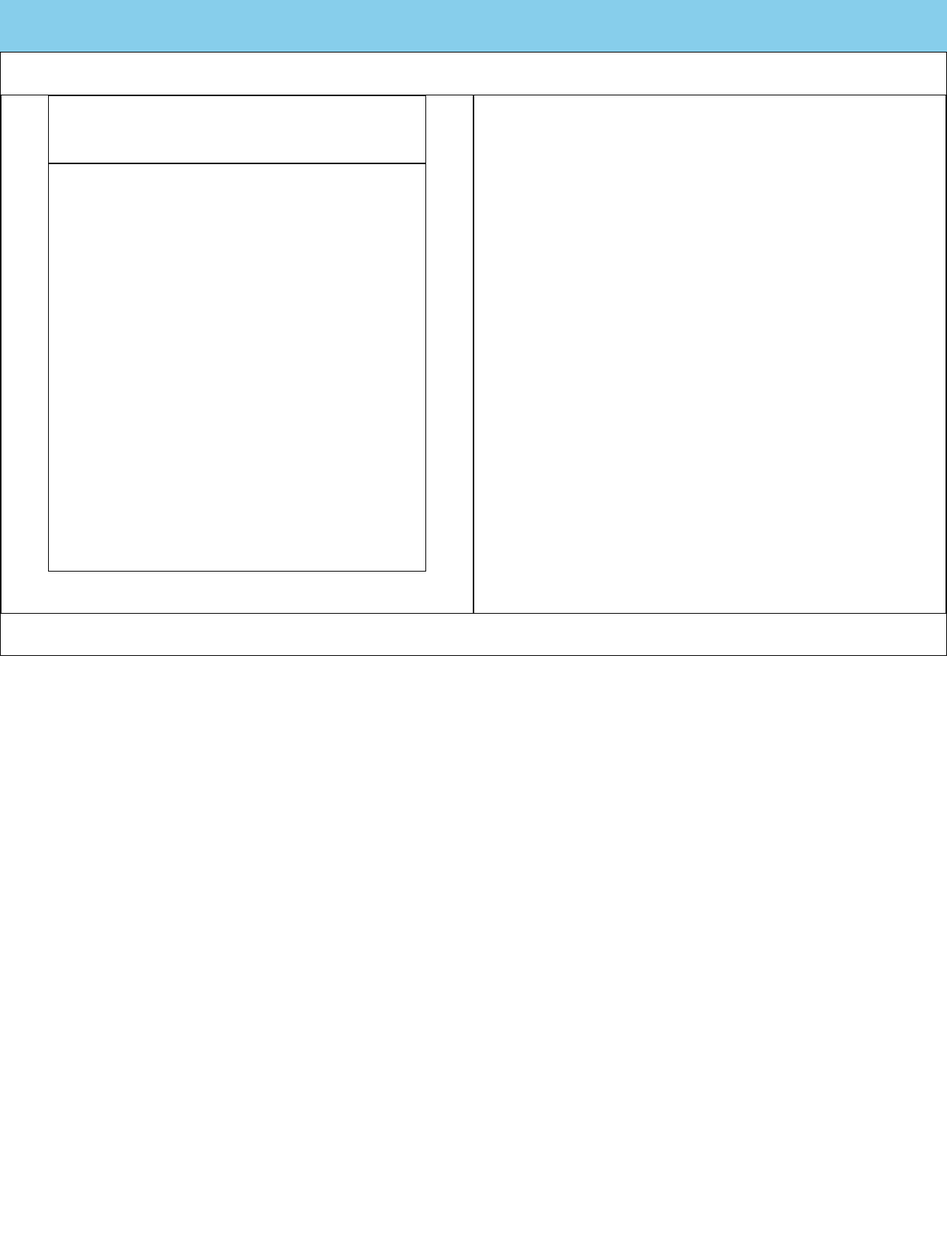
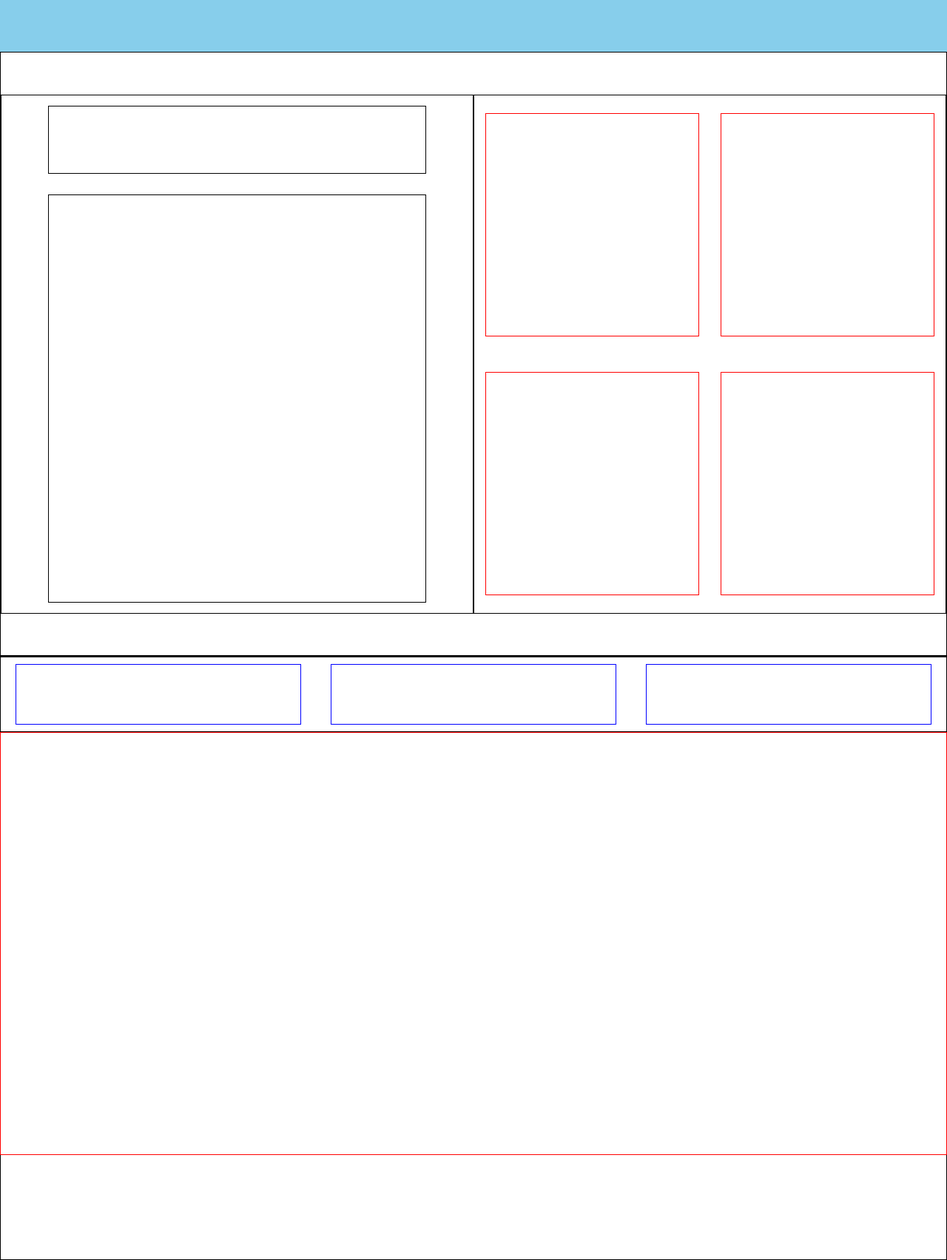
Before and after one commit to sungjinjoo/project1, a plain HTML site: page index.html in a window 1280 px wide. Shown: the part 900-2604 px from the top of the page at 74% size. Before the commit the page ends 1787 px from the top, so only its background shows below. Drawn offline with Linux system fonts and the light colour scheme.

Commit message:
프로젝트

```diff
--- /dev/null
+++ b/css/style.css
@@ -0,0 +1,209 @@
+
+* {
+    padding: o;
+    margin: 0;
+}
+
+.popup {
+    position: fixed;
+    width: min(50%, 500px);
+    padding: 5% 2%;
+    font-size: 1.8rem;
+    line-height: 1.75;
+    background-color: #fff;
+    z-index: 9999999;
+    top: 10%;
+    left: 30%;
+}
+
+.popup>span {
+    user-select: none;
+    cursor: pointer;
+    position: absolute;
+    background-color: gray;
+    padding: 1% 3%;
+    right: 10%;
+    bottom: 10%;
+    color: #fff;
+    box-shadow: 0 0 45px rgba(0, 0, 0, .4);
+}
+
+.logo {
+    width: 100%;
+    height: 85px;
+    background: blue;
+    display: flex;
+    margin: auto;
+    flex-direction: column;
+    flex-wrap: nowrap;
+    align-items: center;
+}
+
+.logo_box {
+    width: 20%;
+    height: 80px;
+    background: red;
+}
+
+
+
+header {
+    max-width: 100%;
+    height: 85px;
+    background: beige;
+    display: flex;
+}
+
+.gnb {
+    width: 80%;
+    height: 85px;
+    background: red;
+    display: flex;
+}
+
+.c1,
+.c2,
+.c3,
+.c4,
+.c5 {
+    width: 200px;
+    height: 50px;
+    border: 1px solid black;
+}
+
+.icon {
+    width: 20%;
+    height: 85px;
+    background: orange;
+    display: flex;
+}
+
+.icon1,
+.icon2,
+.icon3 {
+    width: 30%;
+    height: 80px;
+    border: 1px solid black;
+
+}
+
+.main {
+    max-width: 100%;
+    height: 800px;
+    background: skyblue;
+    margin: auto;
+    display: flex;
+    justify-content: center;
+    align-items: center;
+}
+
+.main_icon {
+    width: 780px;
+    height: 210px;
+    background: green;
+}
+
+section {
+    max-width: 100%;
+    height: 815px;
+    border: 1px solid black;
+    margin: auto;
+    display: flex;
+    align-items: center;
+}
+
+.box1 {
+    width: 50%;
+    height: 700px;
+    border: 1px solid black;
+    display: flex;
+    flex-direction: column;
+    align-items: center;
+    justify-content: space-around
+}
+
+.box1_menu {
+    width: 80%;
+    height: 90px;
+    border: 1px solid black;
+}
+
+.box1_menu2 {
+    width: 80%;
+    height: 550px;
+    border: 1px solid black;
+
+}
+
+.box2 {
+    width: 50%;
+    height: 700px;
+    border: 1px solid black;
+    display: flex;
+    flex-direction: column;
+    flex-wrap: wrap;
+    align-content: space-around;
+    justify-content: space-around;
+}
+.sns1 {
+    width: 45%;
+    height: 300px;
+    border: 1px solid red;
+}
+.sns2 {
+    width: 45%;
+    height: 300px;
+    border: 1px solid red;
+}
+.sns3 {
+    width: 45%;
+    height: 300px;
+    border: 1px solid red;
+}
+.sns4 {
+    width: 45%;
+    height: 300px;
+    border: 1px solid red;
+}
+.section2{
+    max-width: 100%;
+    height: 815px;
+    border: 1px solid black;
+    margin: auto;
+    display: flex;
+    flex-direction: column;
+    align-items: center;
+}
+.section2_box{
+    width: 100%;
+    height: 100px;
+    border: 1px solid black;
+    display: flex;
+    justify-content: space-around;
+    align-items: center;
+
+
+
+
+
+}
+.section2_box1{
+    width: 30%;
+    height: 80px;
+    border: 1px solid blue;
+}
+.section2_box2{
+    width: 30%;
+    height: 80px;
+    border: 1px solid blue;
+}
+.section2_box3{
+    width: 30%;
+    height: 80px;
+    border: 1px solid blue;
+}
+.banner_box{
+    width: 100%;
+    height: 570px;
+    border: 1px solid red;
+}
--- a/index.html
+++ b/index.html
@@ -4,149 +4,8 @@
 <head>
     <meta charset="UTF-8">
     <meta name="viewport" content="width=device-width, initial-scale=1.0">
+    <link rel="stylesheet" href="./css/style.css">
     <title>프로젝트</title>
-    <style>
-        * {
-            padding: o;
-            margin: 0;
-        }
-
-        .popup {
-            position: fixed;
-            width: min(50%, 500px);
-            padding: 5% 2%;
-            font-size: 1.8rem;
-            line-height: 1.75;
-            background-color: #fff;
-            z-index: 9999999;
-            top: 10%;
-            left: 30%;
-        }
-
-        .popup>span {
-            user-select: none;
-            cursor: pointer;
-            position: absolute;
-            background-color: gray;
-            padding: 1% 3%;
-            right: 10%;
-            bottom: 10%;
-            color: #fff;
-            box-shadow: 0 0 45px rgba(0, 0, 0, .4);
-        }
-
-        .logo {
-            width: 100%;
-            height: 85px;
-            background: blue;
-            display: flex;
-            margin: auto;
-            flex-direction: column;
-            flex-wrap: nowrap;
-            align-items: center;
-        }
-
-        .logo_box {
-            width: 20%;
-            height: 80px;
-            background: red;
-        }
-
-
-
-        header {
-            max-width: 100%;
-            height: 85px;
-            background: beige;
-            display: flex;
-        }
-
-        .gnb {
-            width: 80%;
-            height: 85px;
-            background: red;
-            display: flex;
-        }
-
-        .c1,
-        .c2,
-        .c3,
-        .c4,
-        .c5 {
-            width: 200px;
-            height: 50px;
-            border: 1px solid black;
-        }
-
-        .icon {
-            width: 20%;
-            height: 85px;
-            background: orange;
-            display: flex;
-        }
-
-        .icon1,
-        .icon2,
-        .icon3 {
-            width: 30%;
-            height: 80px;
-            border: 1px solid black;
-
-        }
-
-        .main {
-            max-width: 100%;
-            height: 800px;
-            background: skyblue;
-            margin: auto;
-            display: flex;
-            justify-content: center;
-            align-items: center;
-        }
-
-        .main_icon {
-            width: 780px;
-            height: 210px;
-            background: green;
-        }
-
-        section {
-            max-width: 100%;
-            height: 815px;
-            border: 1px solid black;
-            margin: auto;
-            display: flex;
-            align-items: center;
-        }
-
-        .box1 {
-            width: 50%;
-            height: 700px;
-            border: 1px solid black;
-            display: flex;
-            flex-direction: column;
-            align-items: center;
-        }
-
-        .box1_menu {
-            width: 80%;
-            height: 90px;
-            border: 1px solid black;
-        }
-
-        .box1_menu2 {
-            width: 80%;
-            height: 550px;
-            border: 1px solid black;
-
-        }
-
-        .box2 {
-            width: 50%;
-            height: 700px;
-            border: 1px solid black;
-        }
-    </style>
 </head>
 
 <body>
@@ -183,7 +42,22 @@
             <div class="box1_menu"></div>
             <div class="box1_menu2"></div>
         </div>
-        <div class="box2"></div>
+        <div class="box2">
+            <div class="sns1"></div>
+            <div class="sns2"></div>
+            <div class="sns3"></div>
+            <div class="sns4"></div>
+        </div>
+    </section>
+    <!-- section2 -->
+    <section class="section2">
+        <div class="section2_box">
+            <div class="section2_box1"></div>
+            <div class="section2_box2"></div>
+            <div class="section2_box3"></div>
+        </div>
+        <div class="banner_box"></div>
+
     </section>
     <script src="js/sc.js"></script>
 </body>
```
